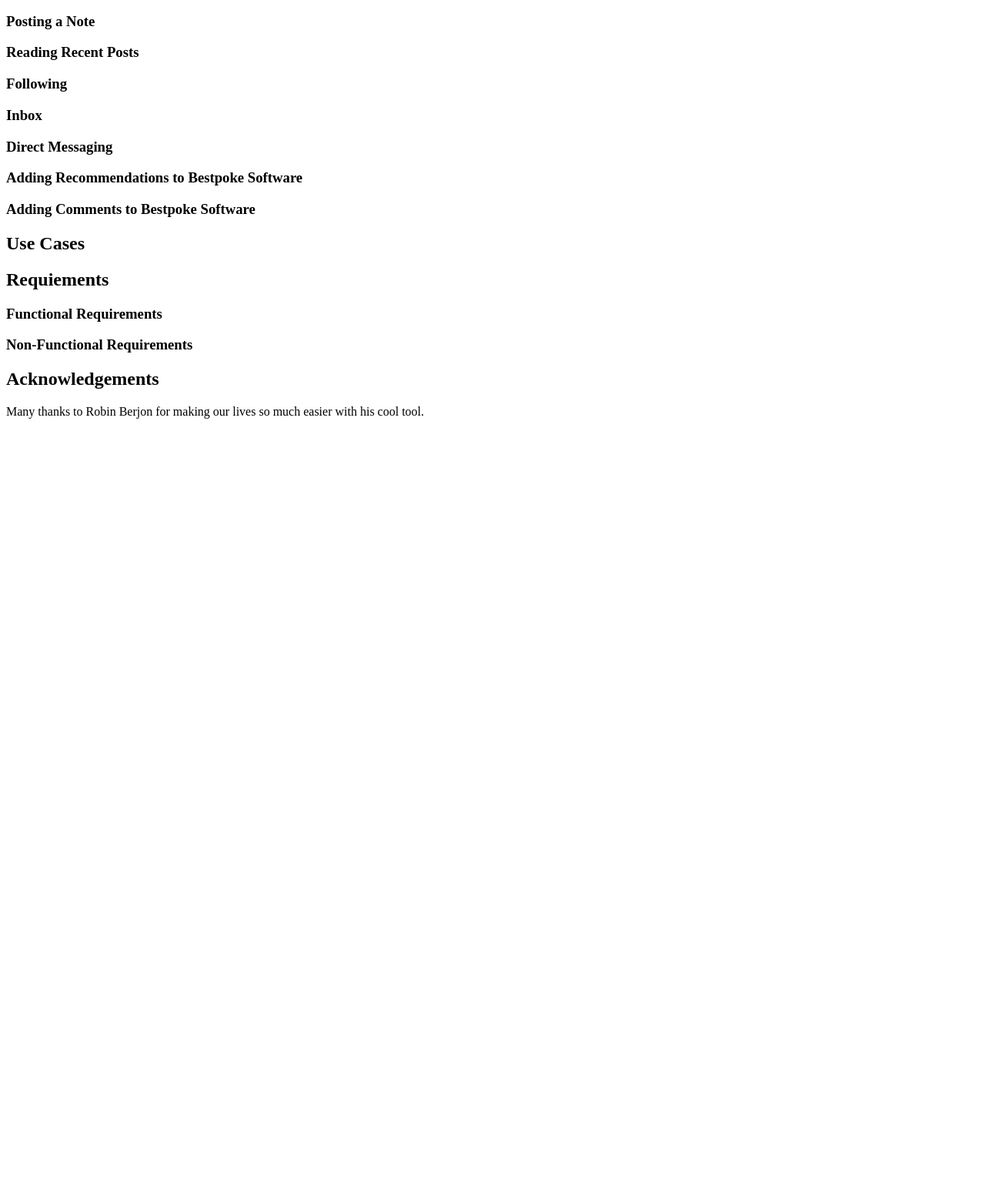
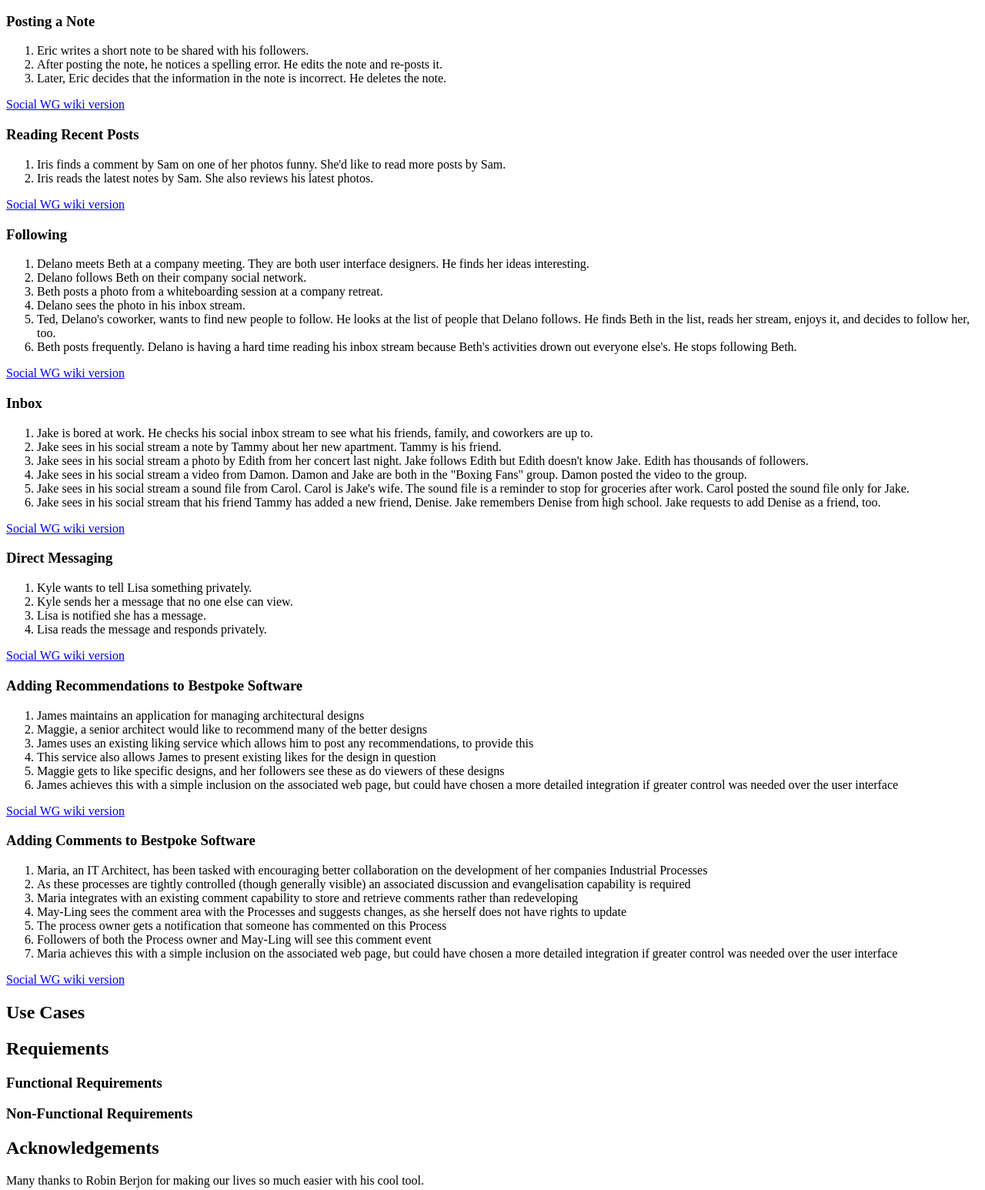
Before and after one commit to w3c-social/social-ucr, a plain HTML site: page index.html in a window 1280 px wide. Shown: the part 212-1758 px from the top of the page at 77% size. Before the commit the page ends 800 px from the top, so only its background shows below. Drawn offline with Linux system fonts and the light colour scheme.

Commit message:
copied first 7 stories from WG wiki

```diff
--- a/index.html
+++ b/index.html
@@ -99,24 +99,113 @@
       <h2>User Stories</h2>
       <section>
         <h3>Posting a Note</h3>
+        <ol>
+          <li> Eric writes a short note to be shared with his followers.
+          </li>
+          <li> After posting the note, he notices a spelling error. He edits the note and re-posts it.
+          </li>
+          <li> Later, Eric decides that the information in the note is incorrect. He deletes the note.
+          </li>
+        </ol>
+        <a href="https://www.w3.org/wiki/Socialwg/Social_API/User_stories#">Social WG wiki version<a>
       </section>
       <section>
         <h3>Reading Recent Posts</h3>
+        <ol>
+          <li> Iris finds a comment by Sam on one of her photos funny. She'd like to read more posts by Sam.
+          </li>
+          <li> Iris reads the latest notes by Sam. She also reviews his latest photos.
+          </li>
+        </ol>
+        <a href="https://www.w3.org/wiki/Socialwg/Social_API/User_stories#Reading_a_user.27s_recent_posts">Social WG wiki version<a>
       </section>
       <section>
         <h3>Following</h3>
+        <ol>
+          <li> Delano meets Beth at a company meeting. They are both user interface designers. He finds her ideas interesting.
+          </li>
+          <li> Delano follows Beth on their company social network.
+          </li>
+          <li> Beth posts a photo from a whiteboarding session at a company retreat.
+          </li>
+          <li> Delano sees the photo in his inbox stream.
+          </li>
+          <li> Ted, Delano's coworker, wants to find new people to follow. He looks at the list of people that Delano follows. He finds Beth in the list, reads her stream, enjoys it, and decides to follow her, too.
+          </li>
+          <li> Beth posts frequently. Delano is having a hard time reading his inbox stream because Beth's activities drown out everyone else's. He stops following Beth.
+          </li>
+        </ol>
+        <a href="https://www.w3.org/wiki/Socialwg/Social_API/User_stories#Following_a_person">Social WG wiki version<a>
       </section>
       <section>
         <h3>Inbox</h3>
+        <ol>
+          <li> Jake is bored at work. He checks his social inbox stream to see what his friends, family, and coworkers are up to.
+          </li>
+          <li> Jake sees in his social stream a note by Tammy about her new apartment. Tammy is his friend.
+          </li>
+          <li> Jake sees in his social stream a photo by Edith from her concert last night. Jake follows Edith but Edith doesn't know Jake. Edith has thousands of followers.
+          </li>
+          <li> Jake sees in his social stream a video from Damon. Damon and Jake are both in the "Boxing Fans" group. Damon posted the video to the group.
+          </li>
+          <li> Jake sees in his social stream a sound file from Carol. Carol is Jake's wife. The sound file is a reminder to stop for groceries after work. Carol posted the sound file only for Jake.
+          </li>
+          <li> Jake sees in his social stream that his friend Tammy has added a new friend, Denise. Jake remembers Denise from high school. Jake requests to add Denise as a friend, too.
+          </li>
+        </ol>
+        <a href="https://www.w3.org/wiki/Socialwg/Social_API/User_stories#Inbox">Social WG wiki version<a>
       </section>
       <section>
         <h3>Direct Messaging</h3>
+        <ol>
+          <li> Kyle wants to tell Lisa something privately.
+          </li>
+          <li> Kyle sends her a message that no one else can view.
+          </li>
+          <li> Lisa is notified she has a message.
+          </li>
+          <li> Lisa reads the message and responds privately.
+          </li>
+        </ol>
+        <a href="https://www.w3.org/wiki/Socialwg/Social_API/User_stories#Direct_Messaging">Social WG wiki version<a>
       </section>
       <section>
         <h3>Adding Recommendations to Bestpoke Software</h3>
+        <ol>
+          <li> James maintains an application for managing architectural designs
+          </li>
+          <li> Maggie, a senior architect would like to recommend many of the better designs
+          </li>
+          <li> James uses an existing liking service which allows him to post any recommendations, to provide this
+          </li>
+          <li> This service also allows James to present existing likes for the design in question
+          </li>
+          <li> Maggie gets to like specific designs, and her followers see these as do viewers of these designs
+          </li>
+          <li> James achieves this with a simple inclusion on the associated web page, but could have chosen a more detailed integration if greater control was needed over the user interface
+          </li>
+        </ol>
+        <a href="https://www.w3.org/wiki/Socialwg/Social_API/User_stories#Integration_:_Adding_recommendations_to_bespoke_software">Social WG wiki version<a>
       </section>
       <section>
         <h3>Adding Comments to Bestpoke Software</h3>
+        <ol>
+          <li> Maria, an IT Architect, has been tasked with encouraging better collaboration on the development of her companies Industrial Processes
+          </li>
+          <li> As these processes are tightly controlled (though generally visible) an associated discussion and evangelisation capability is required
+          </li>
+          <li> Maria integrates with an existing comment capability to store and retrieve comments rather than redeveloping
+          </li>
+          <li> May-Ling sees the comment area with the Processes and suggests changes, as she herself does not have rights to update
+          </li>
+          <li> The process owner gets a notification that someone has commented on this Process
+          </li>
+          <li> Followers of both the Process owner and May-Ling will see this comment event
+          </li>
+          <li> Maria achieves this with a simple inclusion on the associated web page, but could have chosen a more detailed integration if greater control was needed over the user interface
+          </li>
+        </ol>
+        <a href="https://www.w3.org/wiki/Socialwg/Social_API/User_stories#Integration_:_Adding_comments_to_bespoke_software">Social WG wiki version<a>
       </section>
     </section>
 
```
